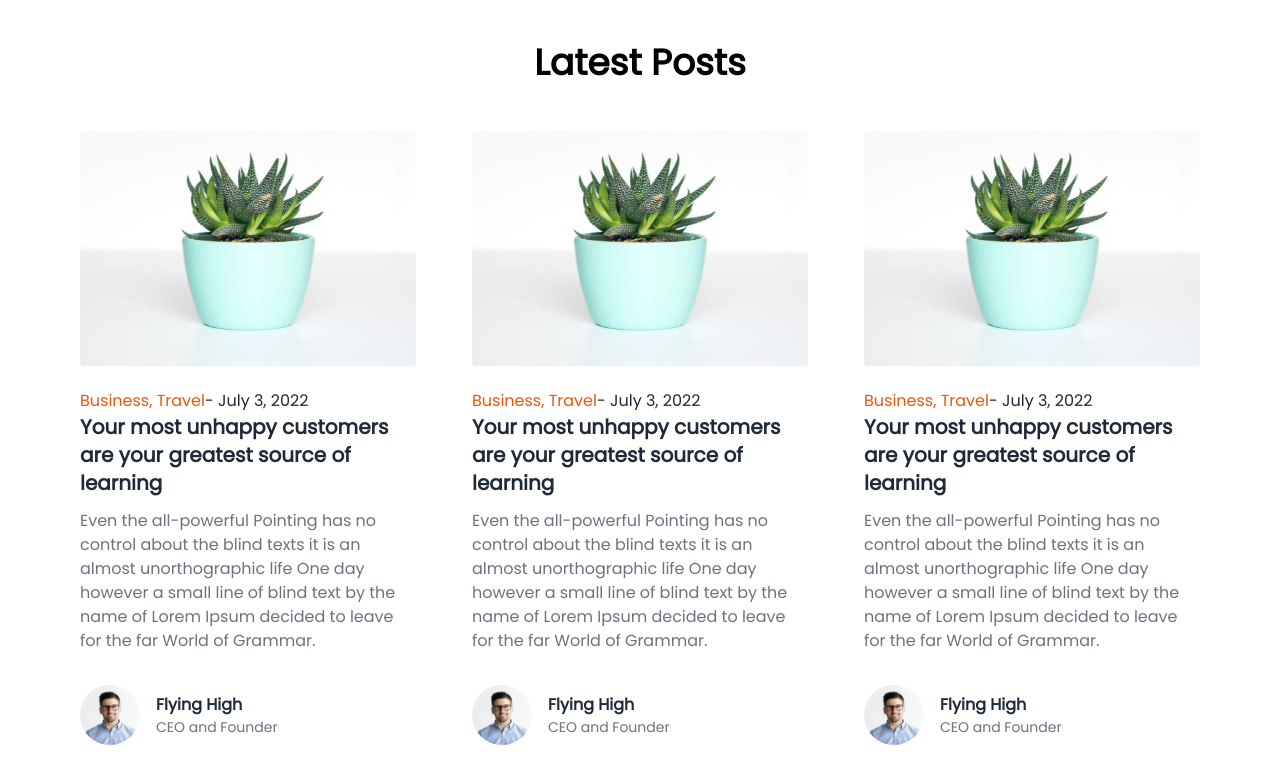
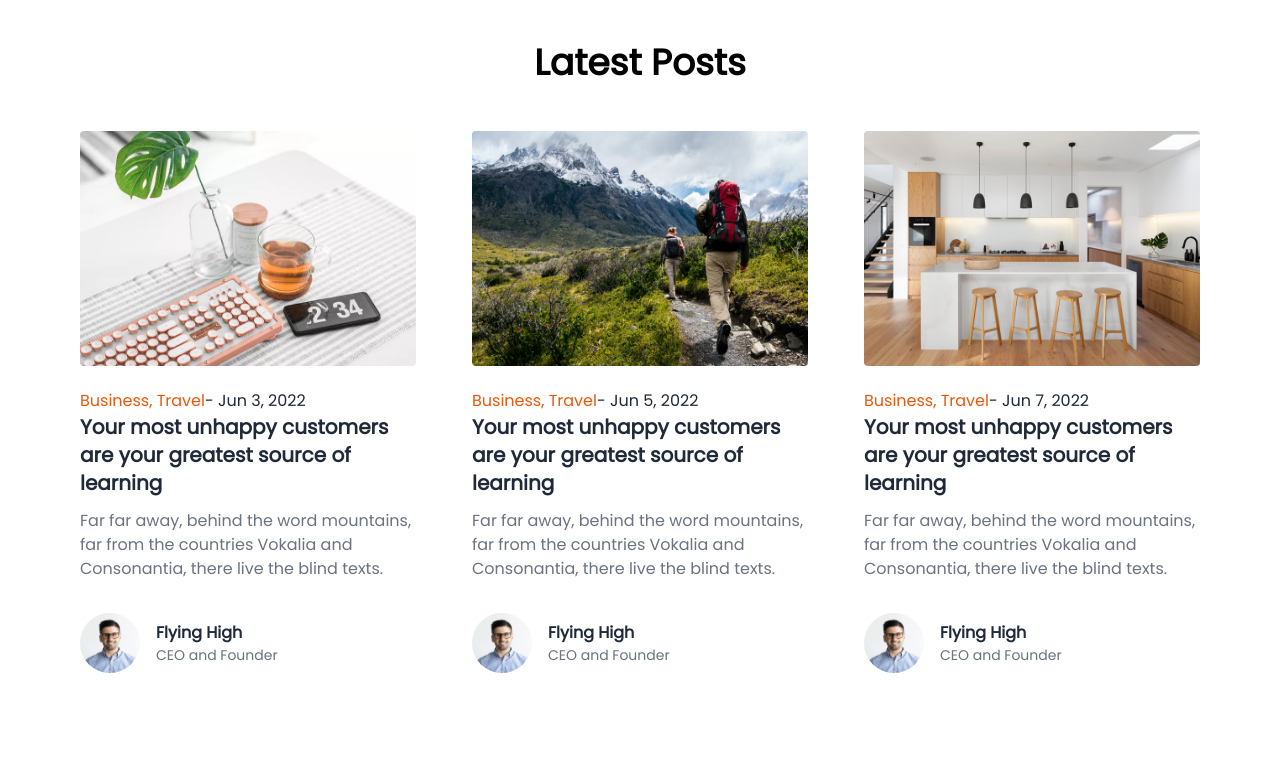
Before and after one commit to NeilRow56/blogg2022, a Next.js app: page / in a window 1280 px wide. Shown: the part 920-1683 px from the top of the page. Built offline with nearby package versions, Linux system fonts and the light colour scheme.

Commit message:
Diplay data plus Spinner and Error Component

```diff
--- a/components/Section2.jsx
+++ b/components/Section2.jsx
@@ -3,12 +3,16 @@ import Link from 'next/link'
 import React from 'react'
 import Author from './_child/Author'
 import Fetcher from '../lib/fetcher'
+import Spinner from '../components/_child/Spinner'
+import Error from '../components/_child/Error'
 
 
 const Section2 = () => {
 
     const { data, isLoading, isError } = Fetcher('api/posts')
-    if(data) console.log(data)
+
+    if( isLoading ) return <Spinner />
+    if( isError ) return < Error />
 
   return (
     <section className='container mx-auto md:px-20 py-10 '>
@@ -16,12 +20,11 @@ const Section2 = () => {
 
       {/* grid columns */}
       <div className='grid md:grid-cols-2 lg:grid-cols-3 gap-14'>
-            { Post() }
-            { Post() }
-            { Post() }
-            { Post() }
-            { Post() }
-            { Post() }
+            {
+                data.map((value, index) => (
+                    <Post data={value} key={index}></Post>
+                ))
+            }
       </div>
     </section>
   )
@@ -30,25 +33,26 @@ const Section2 = () => {
 export default Section2
 
 
-function Post () {
+function Post ( {data} ) {
+    const { id, title, subtitle, category, img, published, author } = data;
+
     return (
         <div className='item'>
             <div className='images'>
-            <Link href={"/"}><a><Image className='rounded' src={"/images/img1.jpg"} alt="" width={500} height={350} /></a></Link>
+            <Link href={"/"}><a><Image className='rounded' src={img || "/"}  alt="" width={500} height={350} /></a></Link>
             </div>
             <div className='info flex justify-center flex-col py-4'>
                 <div className="cat">
-                    <Link href={"/"}><a className="text-orange-600 hover:text-orange-800">Business, Travel</a></Link>
-                    <Link href={"/"}><a className="text-gray-800 hover:text-gray-600">- July 3, 2022</a></Link>
+                    <Link href={"/"}><a className="text-orange-600 hover:text-orange-800">{category || "Unknown"}</a></Link>
+                    <Link href={"/"}><a className="text-gray-800 hover:text-gray-600">- {published || "Unknown"}</a></Link>
                 </div>
                 <div className="title">
-                    <Link href={"/"}><a className="text-xl  font-bold text-gray-800 hover:text-gray-600">Your most unhappy customers are your greatest source of learning</a></Link>
+                    <Link href={"/"}><a className="text-xl  font-bold text-gray-800 hover:text-gray-600">{ title || "Unknown"}</a></Link>
                 </div>
                 <p className="text-gray-500 py-3">
-                    Even the all-powerful Pointing has no control about the blind texts it is an almost unorthographic life One day however a small line of blind
-                    text by the name of Lorem Ipsum decided to leave for the far World of Grammar.
+                    {subtitle || ""}
                 </p>
-                <Author />
+                { author ? <Author /> : <></>}
 
             </div>
         </div>
--- /dev/null
+++ b/components/_child/Spinner.jsx
@@ -0,0 +1,12 @@
+import React from 'react'
+
+const Spinner = () => {
+  return (
+    <div className='flex justify-center py-14'>
+      <span className='loader'></span>
+
+    </div>
+  )
+}
+
+export default Spinner
--- a/styles/globals.css
+++ b/styles/globals.css
@@ -7,3 +7,29 @@
 * > *{
     font-family: 'Poppins', sans-serif;
 }
+
+a {
+  color: inherit;
+  text-decoration: none;
+}
+
+* {
+  box-sizing: border-box;
+}
+
+.input-text {
+  @apply mt-1 block w-60 px-3 py-2 bg-white border border-slate-300 rounded-full text-sm shadow-sm placeholder-slate-500;
+  @apply focus:outline-none focus:border-sky-500 focus:ring-1 focus:ring-sky-500;
+}
+
+
+.loader{
+  @apply border-gray-200 rounded-full border-4 ease-linear h-10 w-10;
+  border-top-color: #363ce0;
+  animation: spinner 1.2s linear infinite;
+}
+
+@keyframes spinner{
+  0% { transform: rotate(0deg);}
+  100% { transform: rotate(360deg);}
+}
```
Also changed, not shown: components/_child/Error.js (added, +10 -0 lines).
